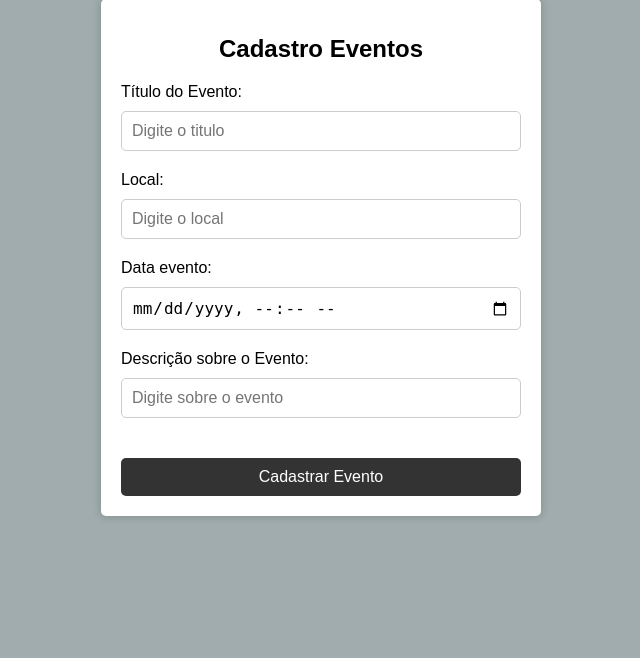
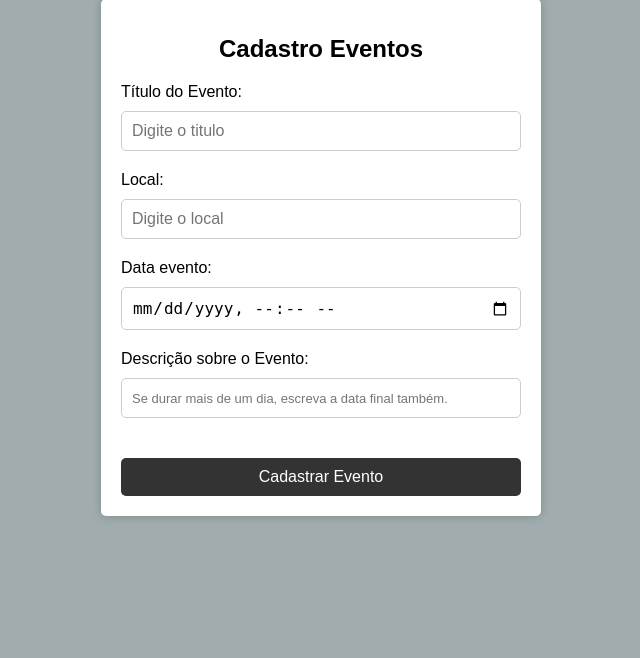
Before and after one commit to waleiss/beeway, a Django app: page /administrador/adicionar_evento in a window 1280 px wide. Shown: the part 26-684 px from the top of the page, without its empty margins (319-959 px from the left). Run offline with Django 4.2, Linux system fonts and the light colour scheme.

Commit message:
input de descrição com placeholder alterado

```diff
--- a/administrador/templates/pages/addevento.html
+++ b/administrador/templates/pages/addevento.html
@@ -26,7 +26,7 @@
         <input type="datetime-local" name="data_e_hora" placeholder="Digite a data e hora">
 
         <label for="descricao">Descrição sobre o Evento:</label>
-		<input type="text" name="descricao" placeholder="Digite sobre o evento">
+		<input type="text" name="descricao" placeholder="Se durar mais de um dia, escreva a data final também.">
 
         <input id="submit" type="submit" value="Cadastrar Evento">
 
--- a/beeway/static/addevento.css
+++ b/beeway/static/addevento.css
@@ -36,6 +36,9 @@ body {
 	margin-bottom: 20px;
 	padding: 10px;
 	width: 100%;
+}
+.cadastro-form input[name="descricao"]::placeholder{
+	font-size: 13px
 }
 
 .cadastro-form input[type="submit"] {
```
